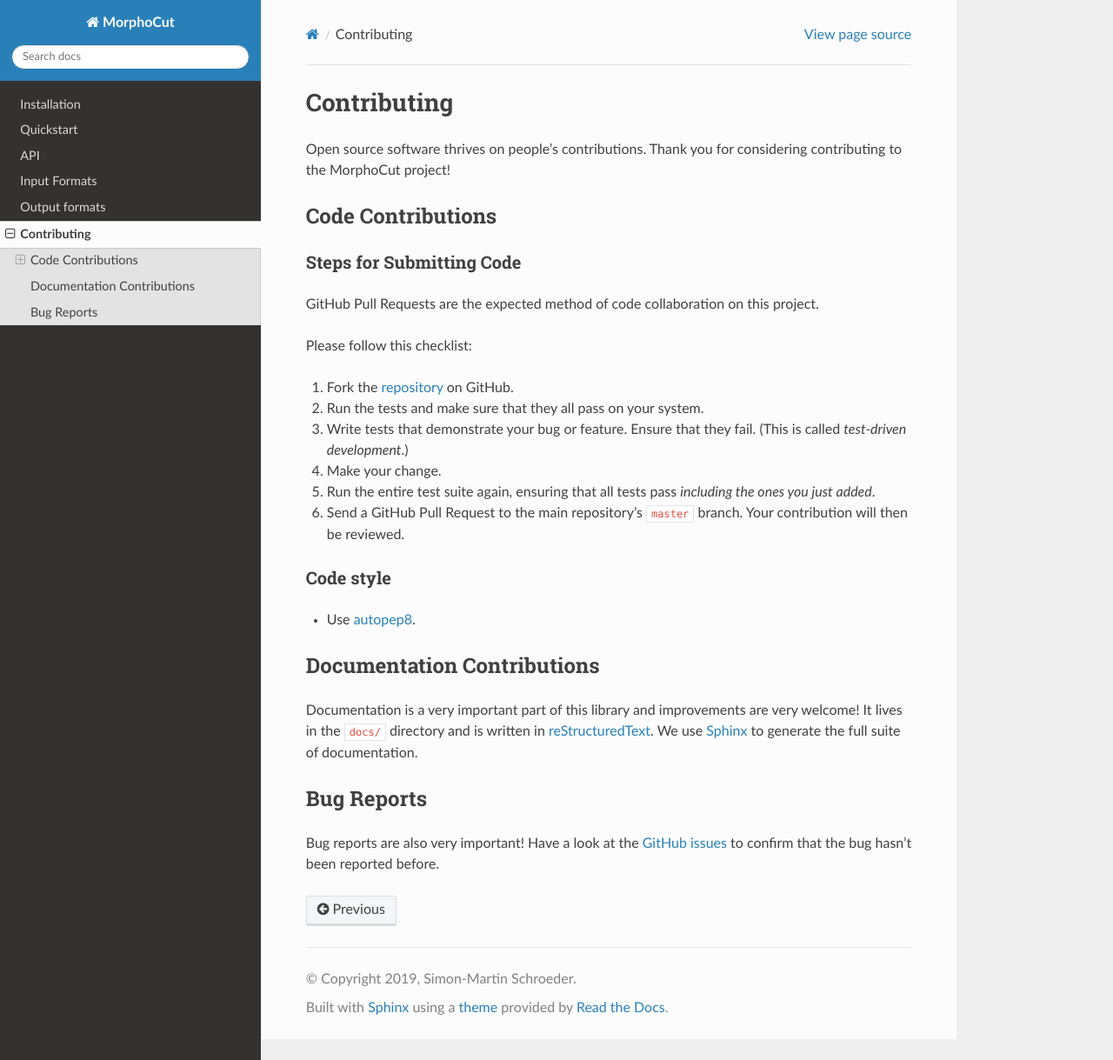
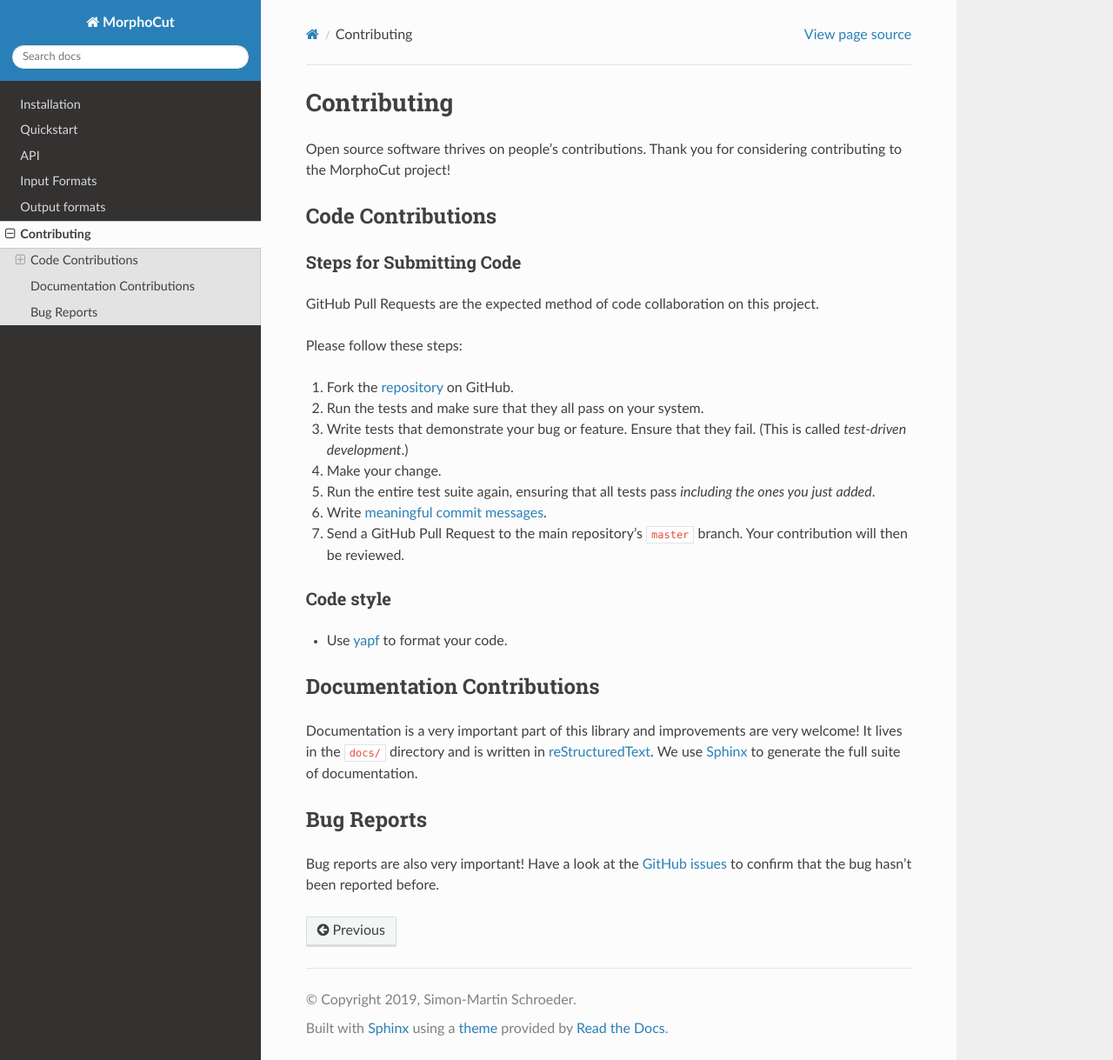
Before and after one commit to morphocut/morphocut, a Sphinx documentation site: the page built from doc/contributing.rst, in a window 1280 px wide and 1219 px high. Shown: the whole window at 87% size. Built offline with Sphinx 7.4.7 and the Read the Docs theme 2.0.0, drawn with Linux system fonts in a browser that asks for light colours.

Commit message:
Contributing

```diff
--- a/doc/contributing.rst
+++ b/doc/contributing.rst
@@ -13,7 +13,7 @@ Steps for Submitting Code
 GitHub Pull Requests are the expected method of code collaboration on this
 project.
 
-Please follow this checklist:
+Please follow these  steps:
 
 1. Fork the `repository`_ on GitHub.
 2. Run the tests and make sure that they all pass on your system.
@@ -22,7 +22,8 @@ Please follow this checklist:
 4. Make your change.
 5. Run the entire test suite again, ensuring that all tests pass *including
    the ones you just added*.
-6. Send a GitHub Pull Request to the main repository's ``master`` branch.
+6. Write `meaningful commit messages <https://chris.beams.io/posts/git-commit/>`_.
+7. Send a GitHub Pull Request to the main repository's ``master`` branch.
    Your contribution will then be reviewed.
 
 .. _repository: https://github.com/morphocut/morphocut
@@ -30,7 +31,7 @@ Please follow this checklist:
 Code style
 ~~~~~~~~~~
 
-* Use `autopep8 <https://pypi.org/project/autopep8/>`_.
+* Use `yapf <https://pypi.org/project/yapf/>`_ to format your code.
 
 Documentation Contributions
 ---------------------------
```
